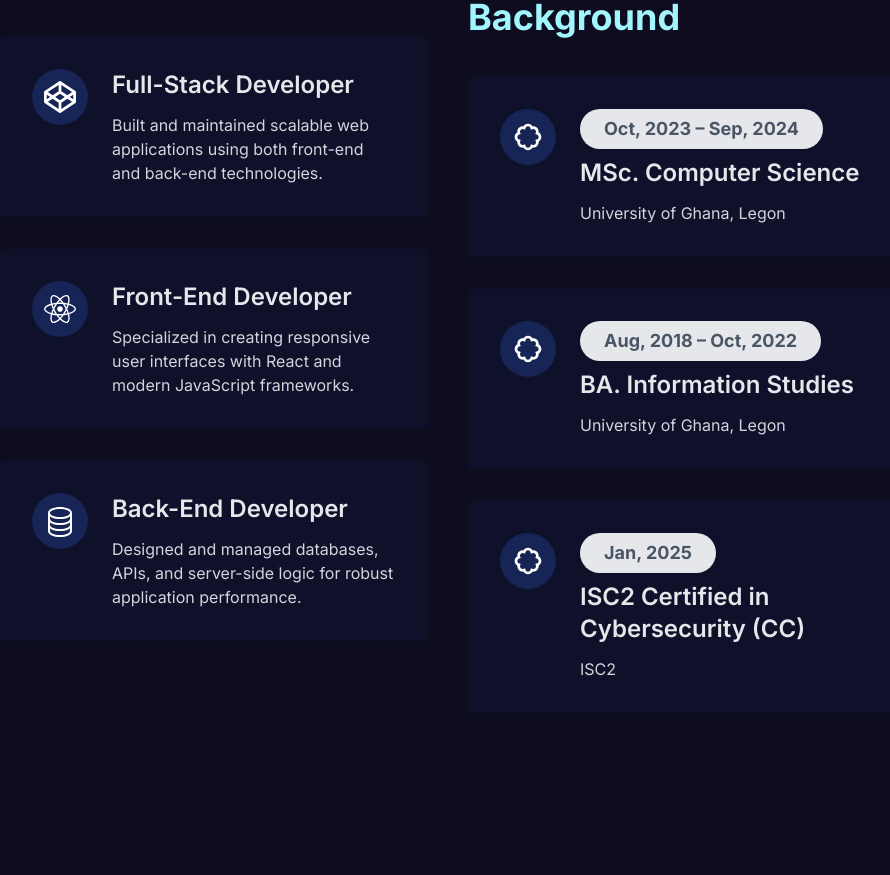
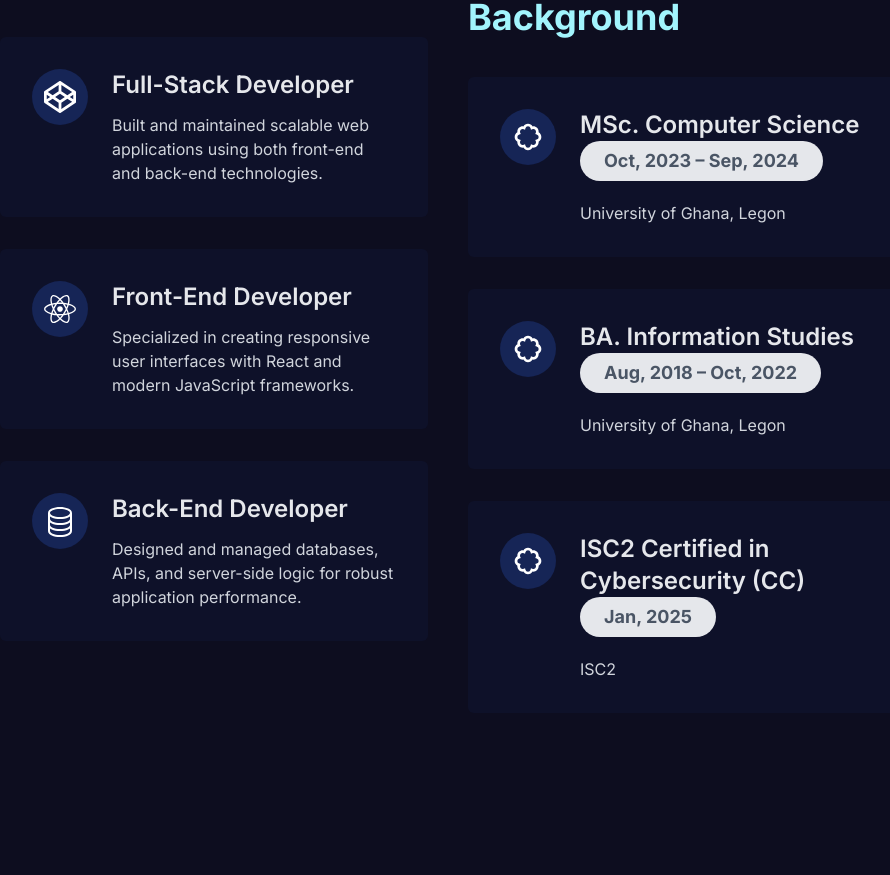
Before and after one commit to Coldsummers/portfolio, a Next.js app: page / in a window 1280 px wide. Shown: the part 1617-2492 px from the top of the page, without its empty margins (192-1082 px from the left). Built offline with nearby package versions, Linux system fonts and the light colour scheme.

Commit message:
Edit for deployment

```diff
--- a/components/Home/Contact/Contact.tsx
+++ b/components/Home/Contact/Contact.tsx
@@ -12,7 +12,7 @@ const Contact = () => {
             Schedule a call with me
           </h1>
           <p className="text-gray-400 mt-6 text-base sm:text-lg">
-            Reach out to me for collaborations, projects, or just to say hi! I'm
+            Reach out to me for collaborations, projects, or just to say hi! I&apos;m
             always open to discussing new ideas and opportunities.
           </p>
           {/* Info */}
--- a/components/Home/Resume/ResumeCard.tsx
+++ b/components/Home/Resume/ResumeCard.tsx
@@ -15,18 +15,20 @@ const ResumeCard = ({icon: Icon, role, date, description}: Props) => {
             <Icon className="sm:w-8 sm:h-8 w-6 h-6 text-white" />
         </div>
         <div className="flex-1">
-          {date && (
-            <h1 className="mb-2 sm:px-6 sm:py-1.5 px-4 py-1 rounded-full bg-gray-200 text-gray-600 w-fit
-            sm:text-lg text-sm font-bold">
-              {date}
+          <div>
+            <h1 className="text-gray-200 text-xl sm:text-2xl font-semibold">
+              {role}
             </h1>
-          )}
-          <h1 className="text-gray-200 text-xl sm:text-2xl font-semibold">
-            {role}
-          </h1>
-          <p className="text-gray-300 text-sm sm:text-base pt-3">
-            {description}
-          </p>
+            {date && (
+              <p className="mb-2 sm:px-6 sm:py-1.5 px-4 py-1 rounded-full bg-gray-200 text-gray-600 w-fit
+              sm:text-lg text-sm font-bold">
+                {date}
+              </p>
+            )}
+            <p className="text-gray-300 text-sm sm:text-base pt-3">
+              {description}
+            </p>
+          </div>
         </div>
     </div>
   </div>;
```
